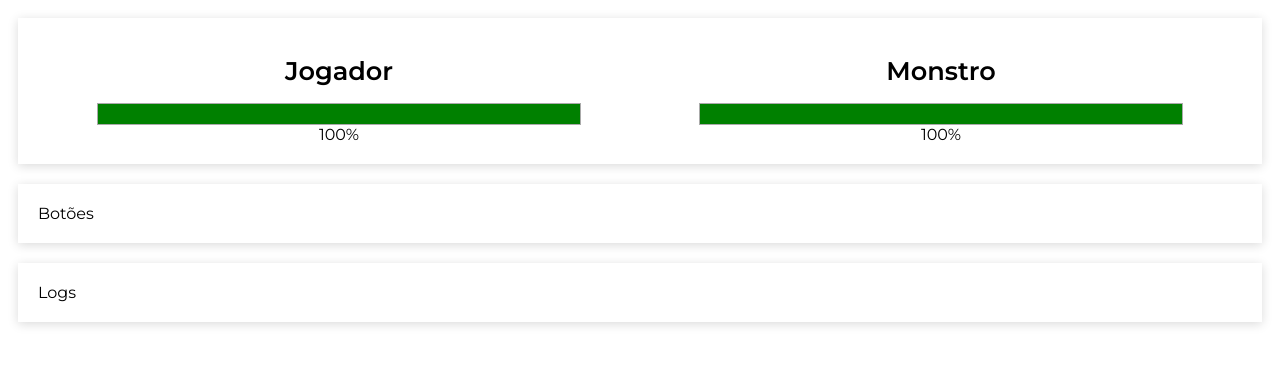
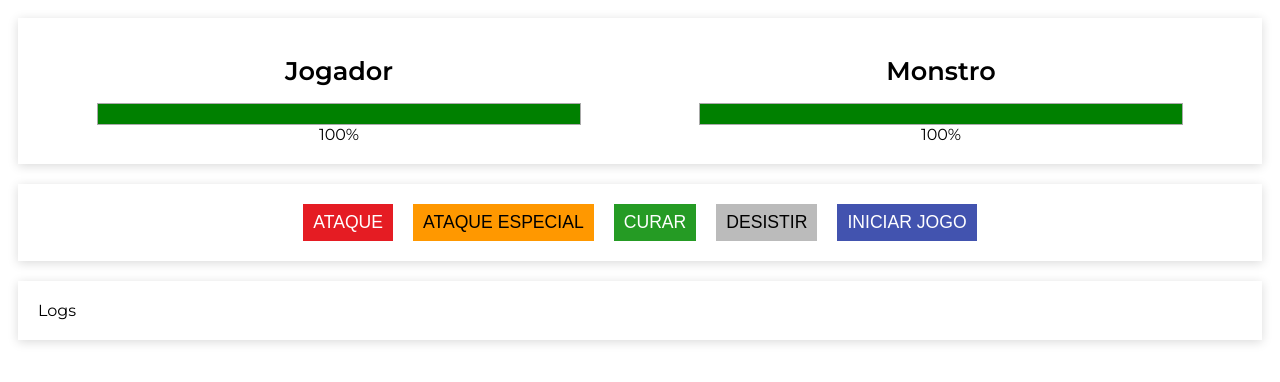
Before and after one commit to HRSoaresFilho/MatadorDeMonstros, a Vue app: page / in a window 1280 px wide. Shown: the top 382 px of the page. Built offline with nearby package versions, Linux system fonts and the light colour scheme.

Commit message:
Criação dos botões

```diff
--- a/src/components/PanelButtons.vue
+++ b/src/components/PanelButtons.vue
@@ -1,11 +1,30 @@
-<script setup>
+<script>
+import BaseButton from './buttons/BaseButton.vue';
+export default {
+    data() {
+        return {
 
+        }
+    },
+    components: {
+        BaseButton
+    }
+}
 </script>
 
 <template>
-<div class="panel">Botões</div>
+    <div class="panel buttons">
+        <BaseButton name="Ataque" classBtn="attack" />
+        <BaseButton name="Ataque Especial" classBtn="especial-attack" />
+        <BaseButton name="Curar" classBtn="heal" />
+        <BaseButton name="Desistir" classBtn="give-up" />
+        <BaseButton name="Iniciar Jogo" classBtn="new-game" />
+    </div>
 </template>
+<style scoped>
+.buttons{
+    display: flex;
+    justify-content: center;
 
-<style scoped>
-
+}
 </style>
--- /dev/null
+++ b/src/components/buttons/BaseButton.vue
@@ -0,0 +1,57 @@
+<script>
+export default {
+    props: {
+        name: {
+            type: String,
+            required: true
+        },
+        classBtn: {
+            type: String,
+            required: false
+        }
+    },
+    data() {
+        return {
+        }
+    }
+}
+</script>
+<template>
+    <button class="btn" :class="classBtn">
+        {{ name }}
+    </button>
+</template>
+<style scoped>
+.btn {
+    padding: 8px 10px;
+    margin: 0px 10px;
+    border: none;
+    text-transform: uppercase;
+    font-size: 1.1rem;
+}
+
+.new-game {
+    background-color: #4253af;
+    color: #fff;
+}
+
+.attack {
+    background-color: #e51c23;
+    color: #fff;
+}
+
+.especial-attack{
+    background-color: #ff9800;
+    color: #000;
+}
+
+.heal{
+    background-color: #259b24;
+    color: #fff;
+}
+
+.give-up{
+    background-color: #bbb;
+    color: #000;
+}
+</style>
```
